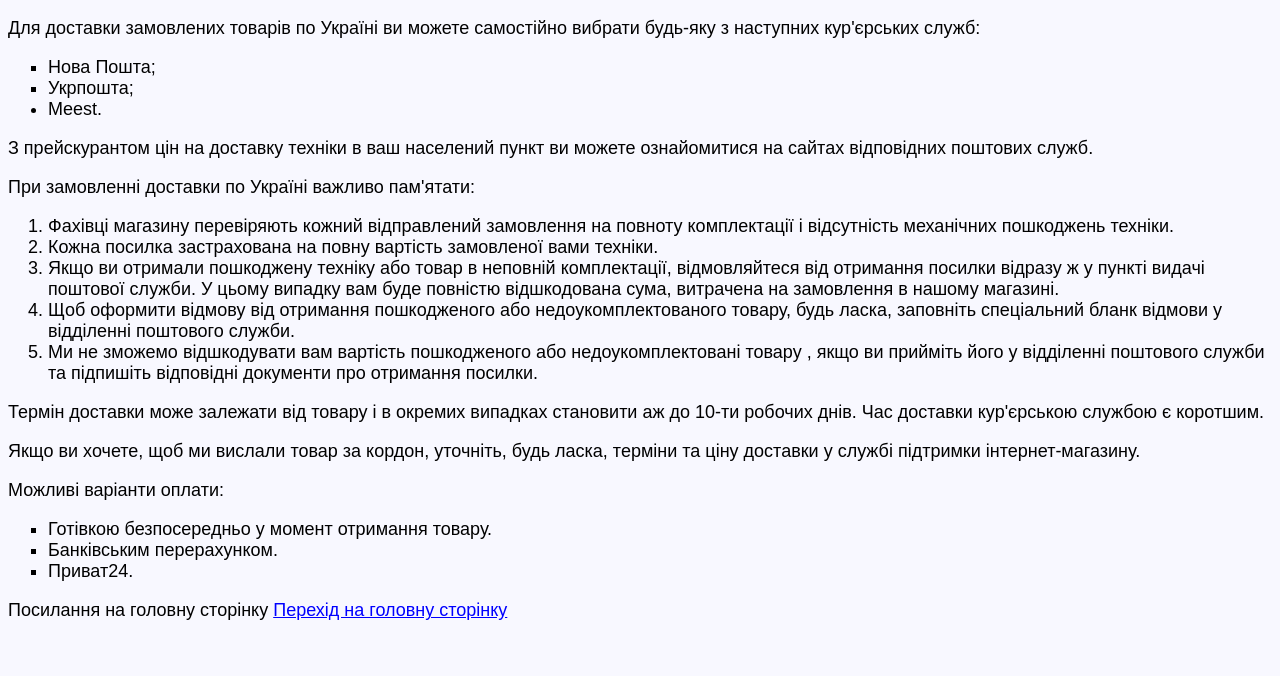
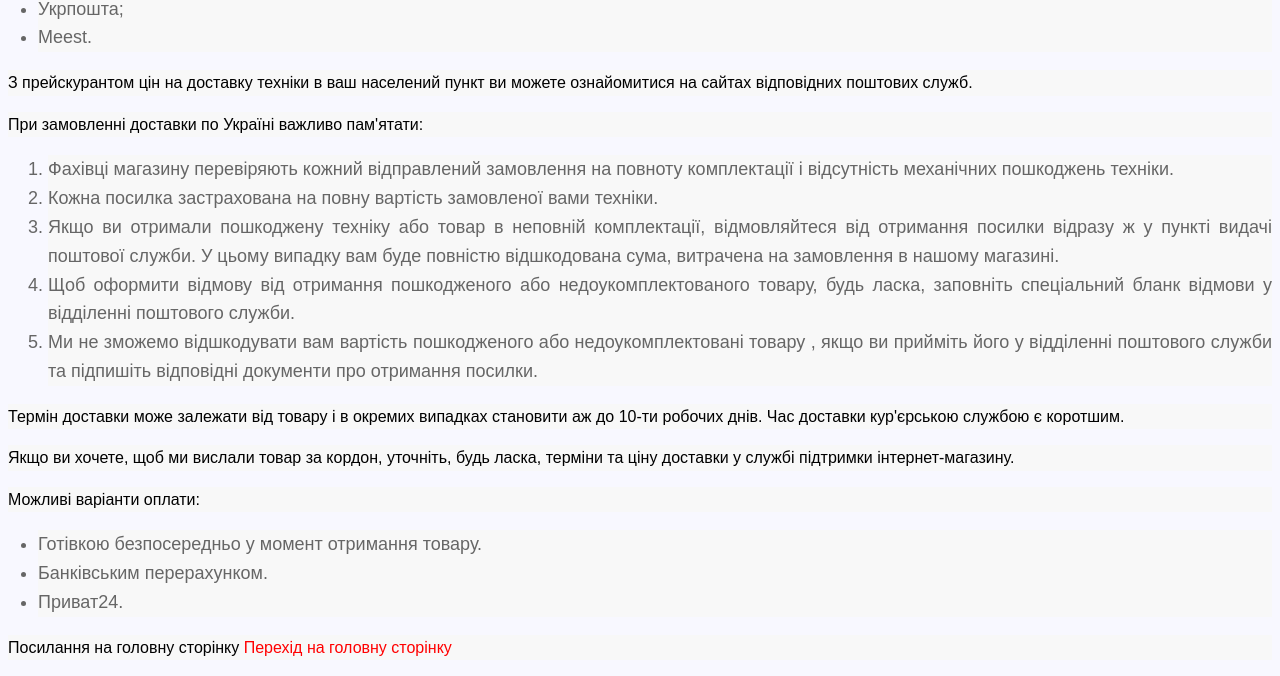
Before and after one commit to kotsiubkoserhiy/Basics-of-client-development, a plain HTML site: page delivery_payment.html in a window 1280 px wide. Shown: the part 317-993 px from the top of the page. Before the commit the page ends 956 px from the top, so only its background shows below. Drawn offline with Linux system fonts and the light colour scheme.

Commit message:
Update delivery_payment.html

```diff
--- a/delivery_payment.html
+++ b/delivery_payment.html
@@ -5,31 +5,30 @@
     <meta name="author" content="Коцюбко Сергій" />
     <title>Доставка та оплата</title>
     <link rel="stylesheet" href="styles.css">
+    <style>.link{color: red; text-decoration: none;}</style>
   </head>
   <body bgcolor="#F8F8FF">
 
     <font face="Arial" color="black" size="4" align="left">
-    <h1 id="delivery_payment_info">Інформація про доставку та оплату</h1>
+    <h1 id="main-heading">Інформація про доставку та оплату</h1>
     <a href="./imgs/dostavka.png" target="_blank">
         <img src="./imgs/dostavka.png" alt="Доставка" width="300" height="150">
     </a>
-    <font face="Arial" color="black" size="4" align="left">
-    <h1 id="delivery_payment_info">Інформація про доставку та оплату</h1>
-    <p>
+    <p class="body-text">
       Для доставки замовлених товарів по Україні ви можете самостійно вибрати
       будь-яку з наступних кур'єрських служб:
-      <ul>
-        <li type="square">Нова Пошта;</li>
-        <li type="square">Укрпошта;</li>
-        <li type="">Meest.</li>
-      </ul>
-       З прейскурантом цін на доставку техніки в ваш населений пункт ви можете
-      ознайомитися на сайтах відповідних поштових служб.
-    </p>
-    <p>
+      <ul class="class-ul" >
+        <li >Нова Пошта;</li>
+        <li >Укрпошта;</li>
+        <li >Meest.</li>
+      </ul class="body-text">
+      </p>
+      <p class="body-text">З прейскурантом цін на доставку техніки в ваш населений пункт ви можете
+      ознайомитися на сайтах відповідних поштових служб.</p>
+    <p class="body-text">
       При замовленні доставки по Україні важливо пам'ятати:
-      <ol>
-        <li>Фахівці магазину
+      <ol class="class-ol">
+      <li>Фахівці магазину
       перевіряють кожний відправлений замовлення на повноту комплектації і
       відсутність механічних пошкоджень техніки.</li>
       <li>Кожна посилка застрахована на
@@ -49,25 +48,25 @@
       </ol>
 
     </p>
-    <p>
+    <p class="body-text">
       Термін доставки може залежати від товару і в окремих випадках становити аж
       до 10-ти робочих днів. Час доставки кур'єрською службою є коротшим.
     </p>
-    <p>
+    <p class="body-text">
       Якщо ви хочете, щоб ми вислали товар за кордон, уточніть, будь ласка,
       терміни та ціну доставки у службі підтримки інтернет-магазину.
     </p>
-    <p>
+    <p class="body-text">
       Можливі варіанти оплати:
-      <ul>
-        <li type="square">Готівкою безпосередньо у момент отримання товару.</li>
-        <li type="square">Банківським перерахунком.</li>
-        <li type="square"> Приват24.</li>
+      <ul class="class-ul">
+        <li >Готівкою безпосередньо у момент отримання товару.</li>
+        <li >Банківським перерахунком.</li>
+        <li > Приват24.</li>
       </ul>
     </p>
-    <p>
+    <p class="body-text">
       Посилання на головну сторінку
-      <a href="index.html" style="color: blue">Перехід на головну сторінку</a>
+      <a href="index.html" class="link">Перехід на головну сторінку</a>
     </p>
   </body>
 </html>
```
